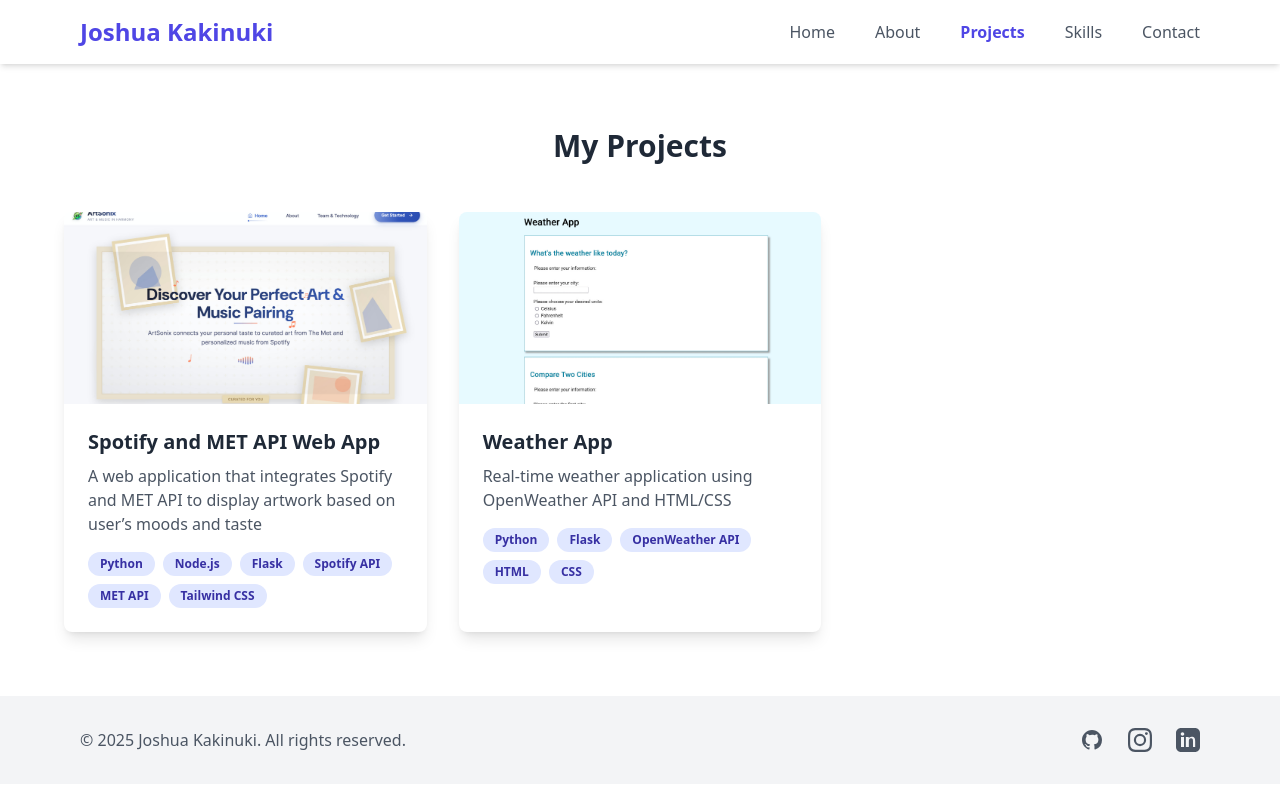
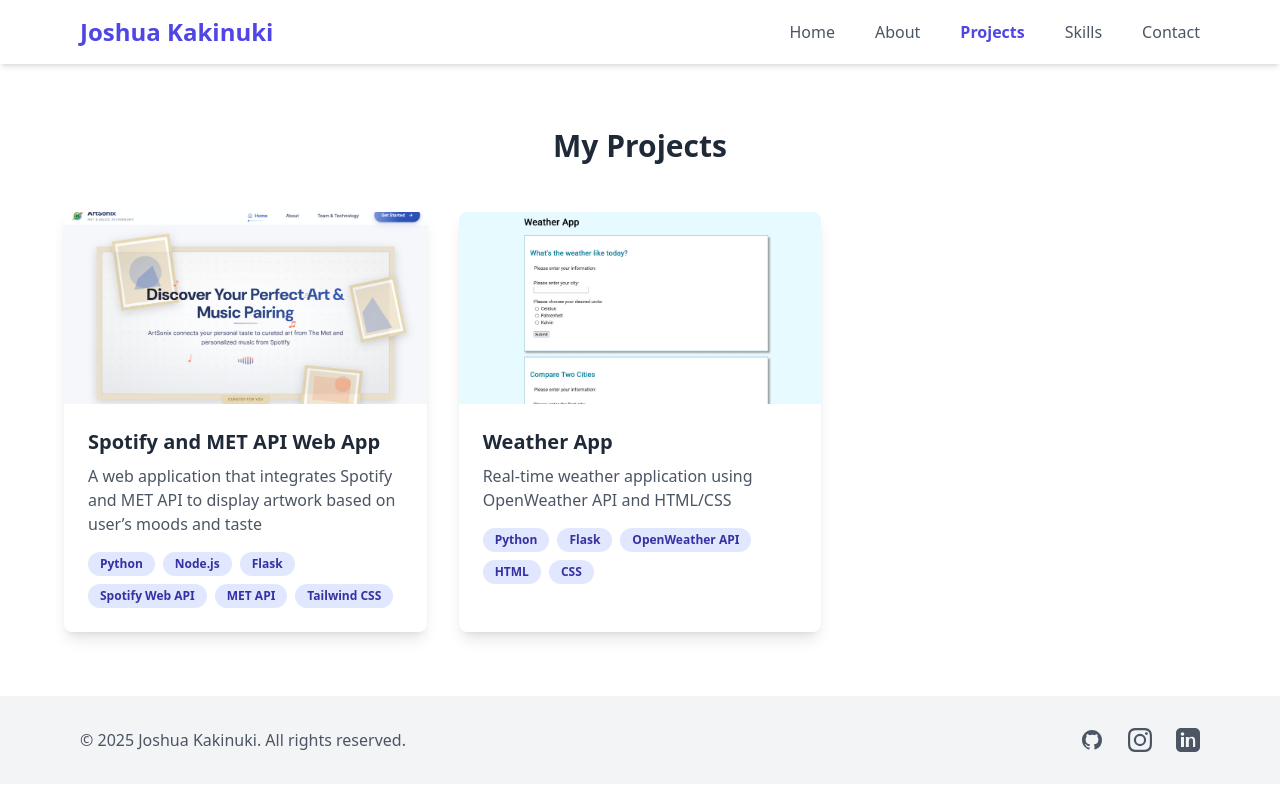
Before and after one commit to Joshkaki00/react-digital-portfolio, a React (Create React App) app: page / in a window 1280 px wide. Both pictures are taken after a click on the button "View Projects". Shown: the top 790 px of the page. Built offline with nearby package versions, Linux system fonts and the light colour scheme.

Commit message:
updated projects

```diff
--- a/src/components/Projects.js
+++ b/src/components/Projects.js
@@ -9,7 +9,7 @@ const Projects = () => {
       title: 'Spotify and MET API Web App',
       description: 'A web application that integrates Spotify and MET API to display artwork based on user’s moods and taste',
       image: img1,
-      tags: ['Python', 'Node.js', 'Flask', 'Spotify API', 'MET API', 'Tailwind CSS'],
+      tags: ['Python', 'Node.js', 'Flask', 'Spotify Web API', 'MET API', 'Tailwind CSS'],
       link: 'https://github.com/lawrence-ivan-reyes/acs-2930-artsonix'
     },
     {
```
